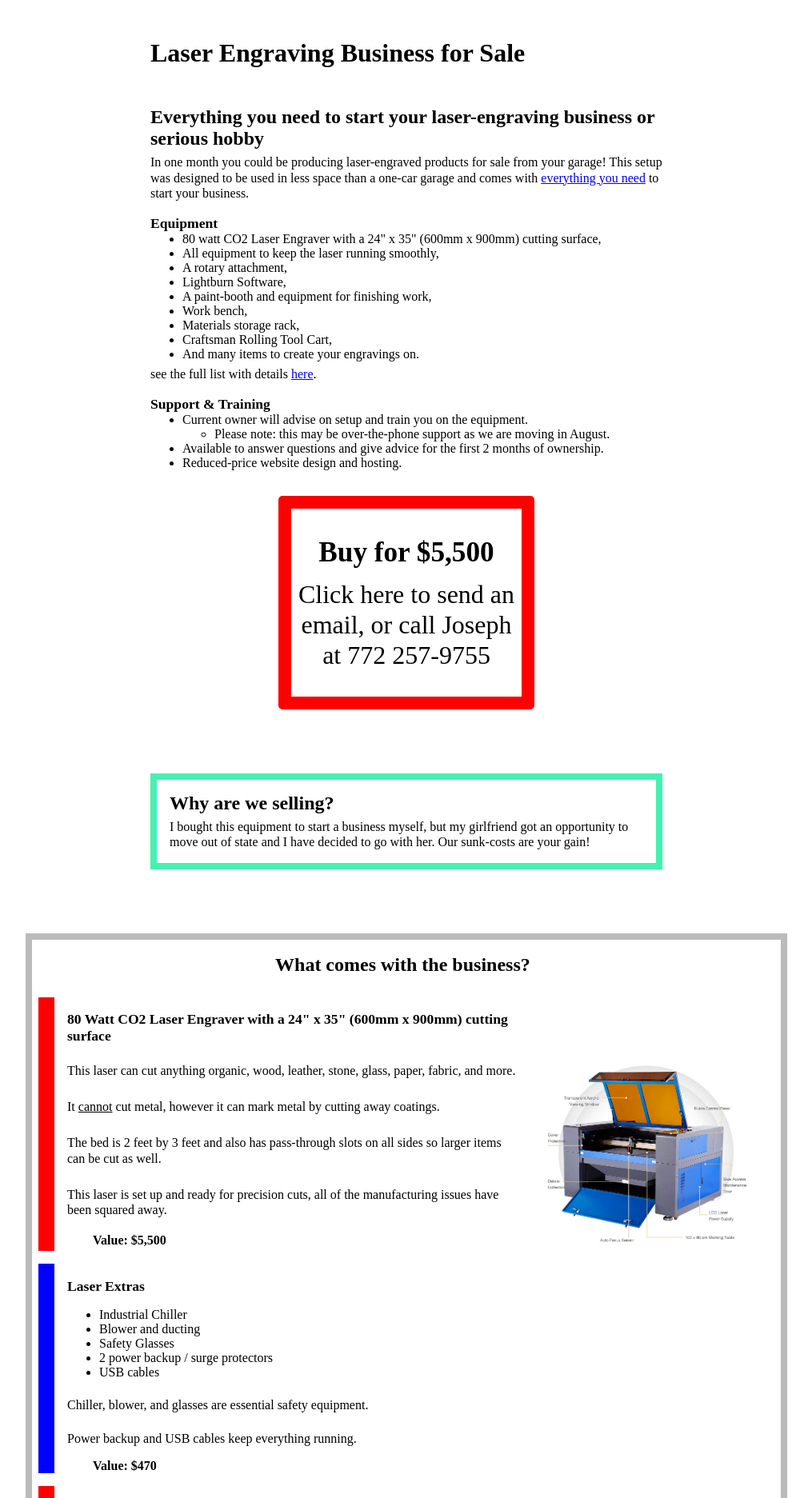
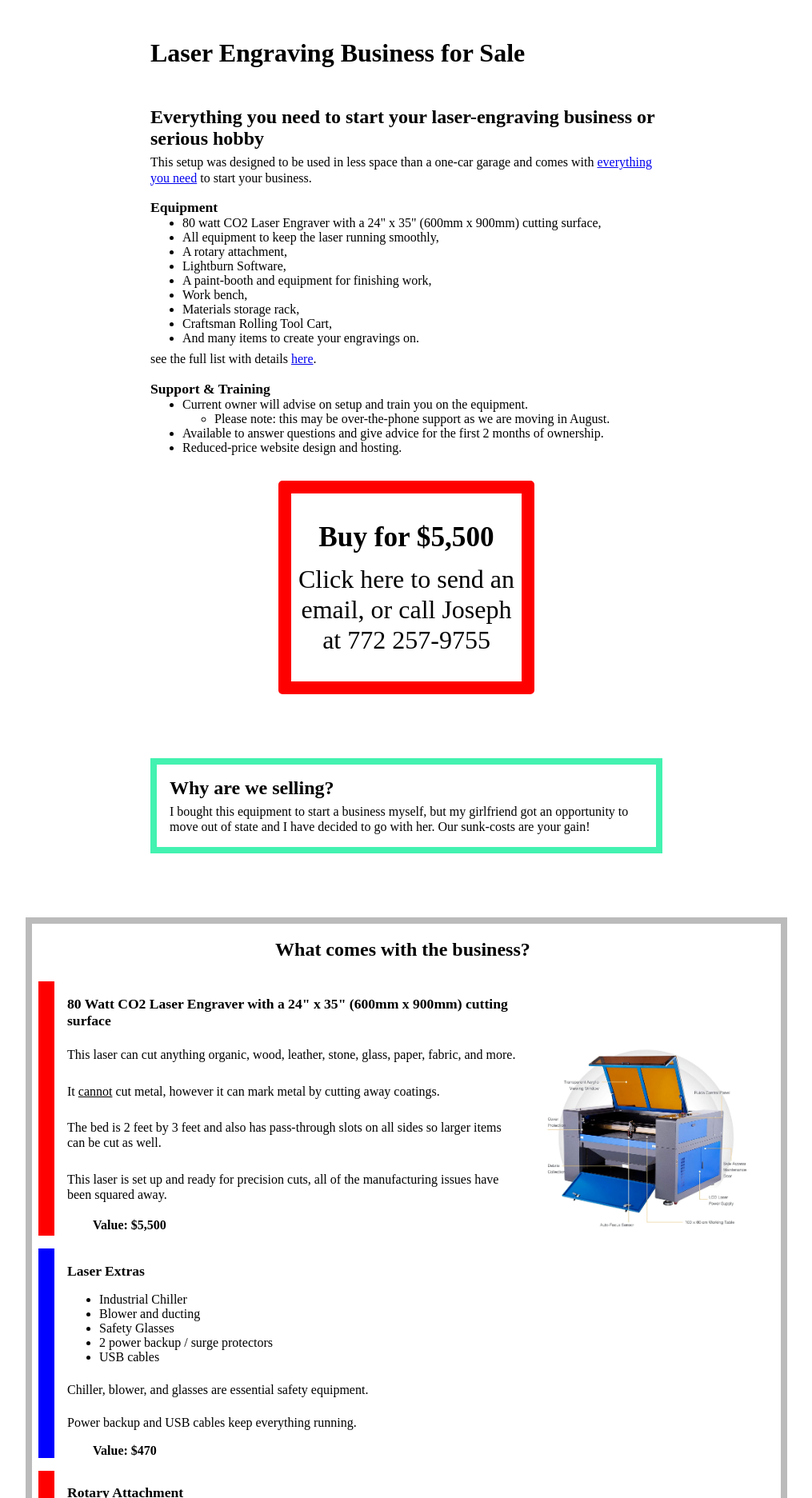
Before and after one commit to bibabyte/lasersales, a plain HTML site: page index.html in a window 1280 px wide. Shown: the top 1873 px of the page at 80% size, without its empty margins (132-1147 px from the left). Drawn offline with nearby package versions, Linux system fonts and the light colour scheme; a script that the page names is missing; files whose address does not match are found by name.

Commit message:
remove "in one month"

```diff
--- a/index.html
+++ b/index.html
@@ -19,7 +19,7 @@
 	</header>
 	<main>
 		<h2>Everything you need to start your laser-engraving business or serious hobby</h2>
-		<p>In one month you could be producing laser-engraved products for sale from your garage! This setup was designed to be used in less space than a one-car garage and comes with <a href="#items">everything you need</a> to start your business.</p>
+		<p>This setup was designed to be used in less space than a one-car garage and comes with <a href="#items">everything you need</a> to start your business.</p>
 		<h3>Equipment</h3>
 		<ul>
 			<li>80 watt CO2 Laser Engraver with a 24" x 35" (600mm x 900mm) cutting surface,</li>
@@ -77,7 +77,7 @@
 				<p>The bed is 2 feet by 3 feet and also has pass-through slots on all sides so larger items can be cut as well.</p>
 				<p>This laser is set up and ready for precision cuts, all of the manufacturing issues have been squared away.</p>
 			<h4 class="value">Value: $5,500</h4>
-				<p class="img1"> <img src="/Users/biba/Library/Mobile Documents/com~apple~CloudDocs/MudMud/RHINO/LASER/+SharedLife/LaserBusiness4Sale/Website/img/laser1.png" alt="80 Watt Laser Engraver"> </p>
+				<p class="img1"> <img src="img/laser1.png" alt="80 Watt Laser Engraver"> </p>
 
 			<b class="even two"></b>
 
```
